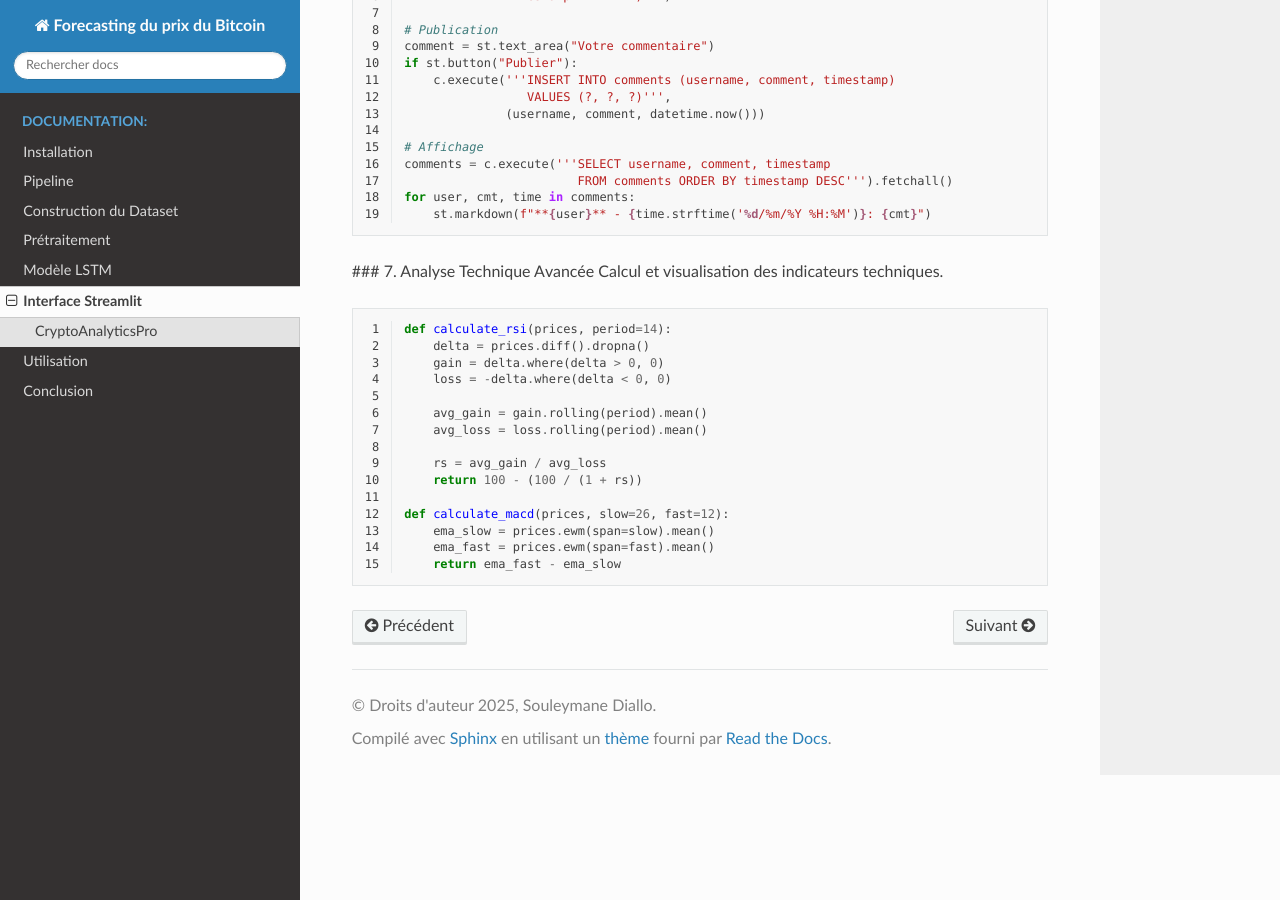
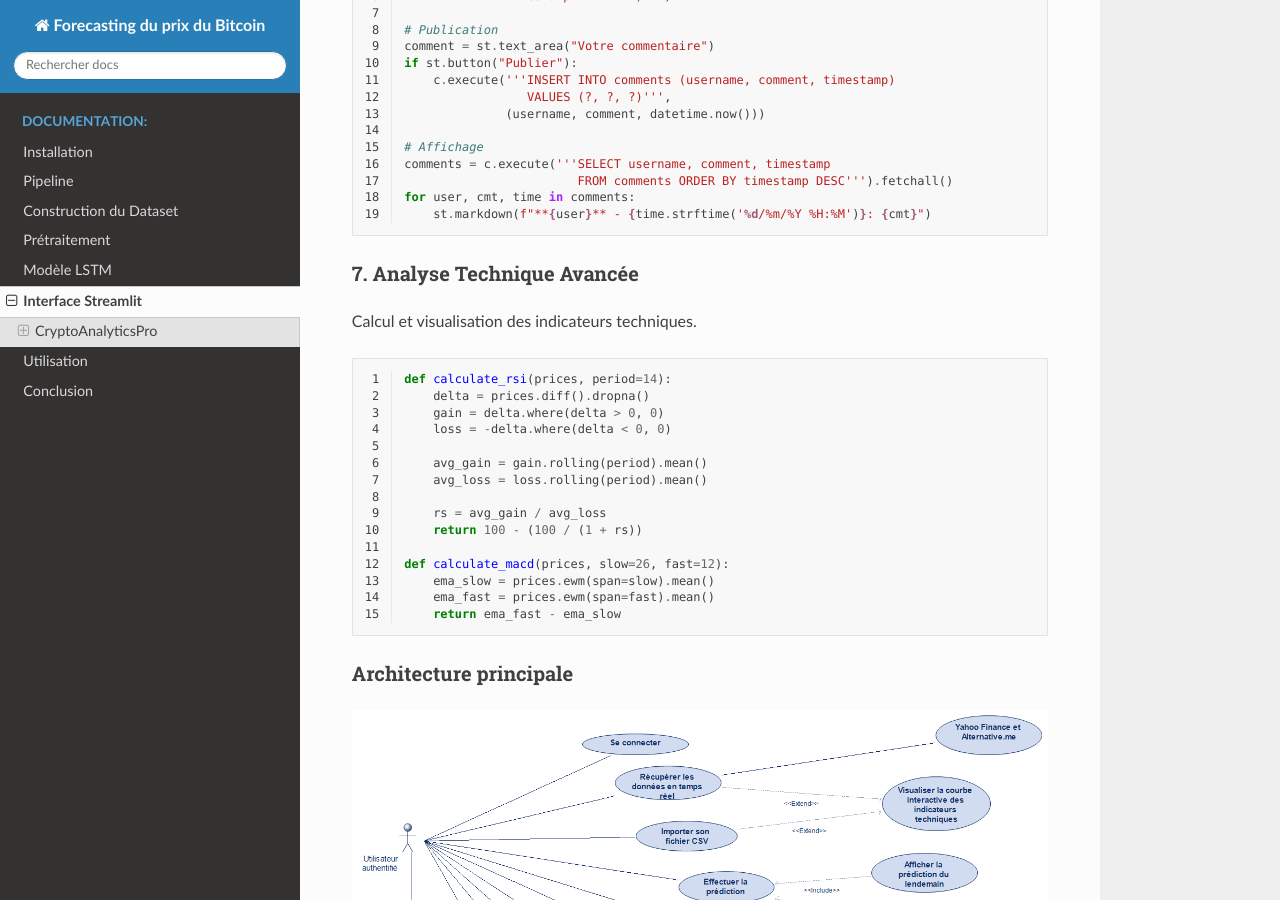
Before and after one commit to SouleymaneDiallo04/Forecasting-du-prix-du-Bitcoin, a Sphinx documentation site: the page built from docs/source/interface.rst, in a window 1280 px wide and 900 px high, scrolled down 3528 px. Built offline with Sphinx 7.4.7 and the Read the Docs theme 3.1.0, drawn with Linux system fonts in a browser that asks for light colours; pages that are not in the unit, such as notebooks, are missing from menus.

Commit message:
Update interface.rst

```diff
--- a/docs/source/interface.rst
+++ b/docs/source/interface.rst
@@ -201,7 +201,8 @@
    for user, cmt, time in comments:
        st.markdown(f"**{user}** - {time.strftime('%d/%m/%Y %H:%M')}: {cmt}")
 
-### 7. Analyse Technique Avancée
+7. Analyse Technique Avancée
+^^^^^^^^^^^^^^^^^^^^^^^^^^^^
 Calcul et visualisation des indicateurs techniques.
 
 .. code-block:: python
@@ -222,3 +223,10 @@
        ema_slow = prices.ewm(span=slow).mean()
        ema_fast = prices.ewm(span=fast).mean()
        return ema_fast - ema_slow
+
+Architecture principale
+^^^^^^^^^^^^^^^^^^^^^^^
+.. image:: use_case_diagram.png
+   :width: 100%
+   :align: center
+   :alt: Diagramme de Cas d'Utilisation
```
